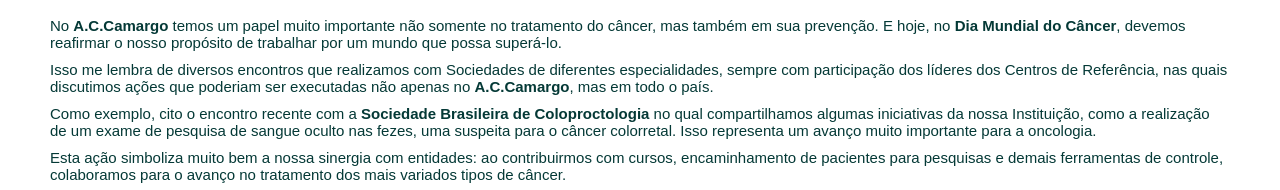
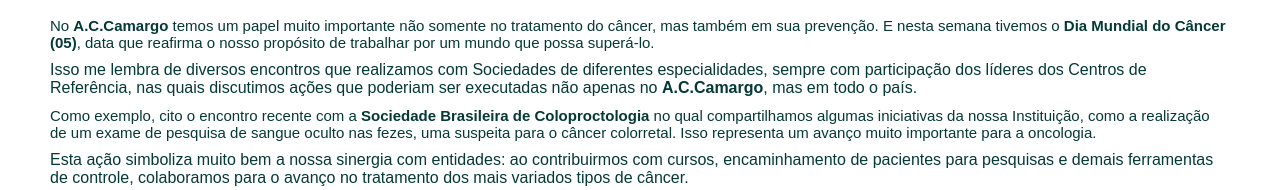
Before and after one commit to thaynasimoes/EMKT--Freela, a plain HTML site: page pages/Vida/index.html in a window 1280 px wide. Shown: the part 346-536 px from the top of the page. Drawn offline with Linux system fonts and the light colour scheme.

Commit message:
chore: ajustes de texto no email marketing

```diff
--- a/pages/Vida/index.html
+++ b/pages/Vida/index.html
@@ -201,28 +201,24 @@
     <div id="main-text">
       <p>
         No <b>A.C.Camargo</b> temos um papel muito importante não somente no tratamento do câncer, mas também em sua
-        prevenção. E hoje, no <b>Dia Mundial do Câncer</b>, devemos reafirmar o nosso propósito de trabalhar por um
-        mundo
-        que possa superá-lo.</p>
-      <p>
-        Isso me lembra de diversos encontros que realizamos com Sociedades de diferentes especialidades, sempre com
-        participação dos líderes dos Centros de Referência, nas quais discutimos ações que poderiam ser executadas não
-        apenas no <b>A.C.Camargo</b>, mas em todo o país.</p>
+        prevenção. E nesta semana tivemos o <b>Dia Mundial do Câncer (05)</b>, data que reafirma o nosso propósito de
+        trabalhar por um mundo que possa superá-lo.
+      </p>
+      Isso me lembra de diversos encontros que realizamos com Sociedades de diferentes especialidades, sempre com
+      participação dos líderes dos Centros de Referência, nas quais discutimos ações que poderiam ser executadas não
+      apenas no <b>A.C.Camargo</b>, mas em todo o país.
       <p>
         Como exemplo, cito o encontro recente com a <b>Sociedade Brasileira de Coloproctologia</b> no qual
-        compartilhamos
-        algumas iniciativas da nossa Instituição, como a realização de um exame de pesquisa de sangue oculto nas fezes,
-        uma
-        suspeita para o câncer colorretal. Isso representa um avanço muito importante para a oncologia.</p>
-      <p>
-        Esta ação simboliza muito bem a nossa sinergia com entidades: ao
-        contribuirmos com cursos, encaminhamento de pacientes para pesquisas e demais ferramentas de controle,
-        colaboramos
-        para o avanço no tratamento dos mais variados tipos de câncer.</p>
+        compartilhamos algumas iniciativas da nossa Instituição, como a realização de um exame de pesquisa de sangue
+        oculto nas fezes, uma suspeita para o câncer colorretal. Isso representa um avanço muito importante para a
+        oncologia.
+      </p>
+      Esta ação simboliza muito bem a nossa sinergia com entidades: ao contribuirmos com cursos, encaminhamento de
+      pacientes para pesquisas e demais ferramentas de controle, colaboramos para o avanço no tratamento dos mais
+      variados tipos de câncer.</p>
       <p>
         A pesquisa e a melhoria contínua da oncologia no Brasil é o que nos move. Obrigado por estar conosco nessa
-        jornada
-        e encaminhar seus pacientes para que eles recebam o cuidado inovador de projetos como esse.</p>
+        jornada e encaminhar seus pacientes para que eles recebam o cuidado inovador de projetos como esse.</p>
     </div>
     <div id="about-person">
       <img src="https://i.ibb.co/cXVKrkWG/327A0119.jpg" alt="Dr. Antonio Antonietto">
```
